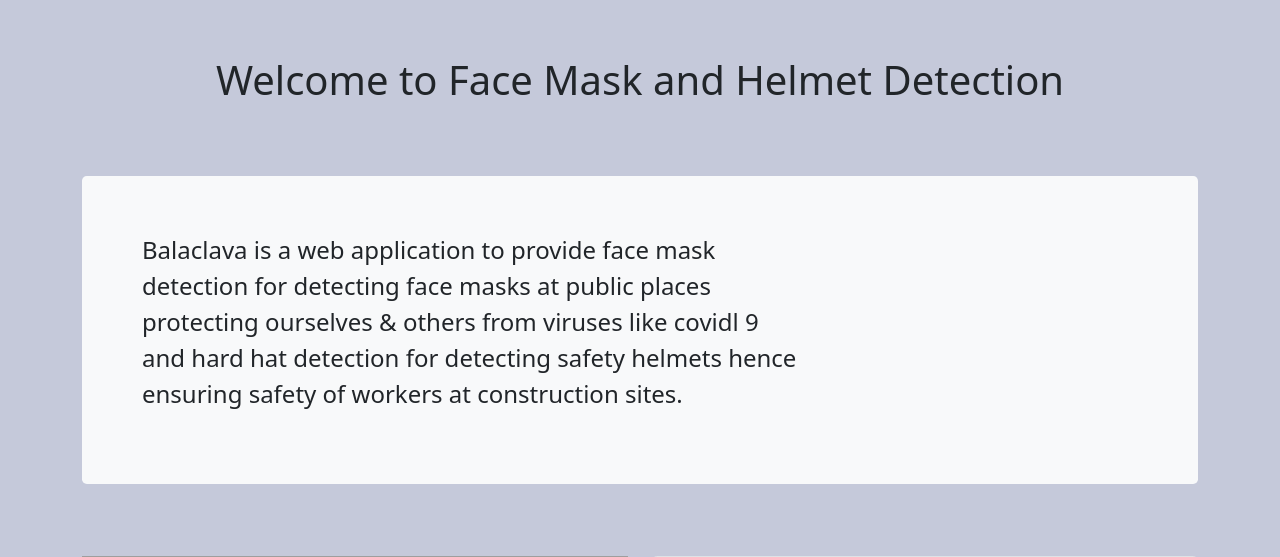
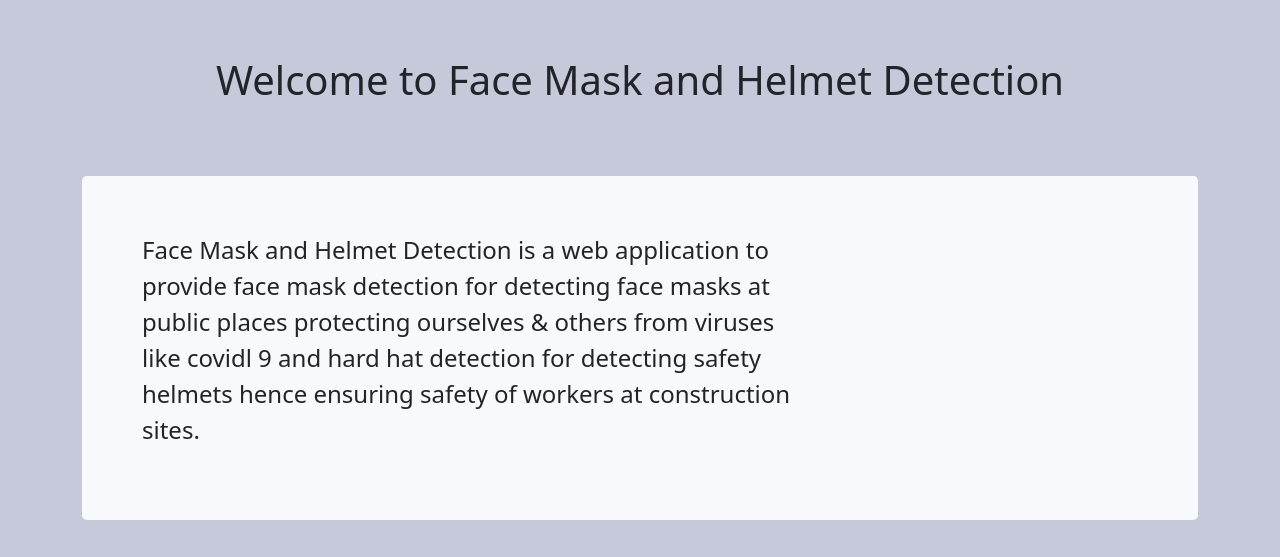
Before and after one commit to BHT-TK-001/Balaclava-Detection, a Django app: page / in a window 1280 px wide. Shown: the part 580-1137 px from the top of the page. Run offline with Django 3.2, Linux system fonts and the light colour scheme; grey boxes are pictures that could not be loaded.

Commit message:
First Commit

```diff
--- a/templates/index.html
+++ b/templates/index.html
@@ -124,7 +124,7 @@
   <div class="container my-3">
     <div class="p-5 mb-4 bg-light rounded-3">
       <div class="container-fluid py-2">
-        <p class="col-md-8 fs-4" style="text-align:left;">Balaclava is a web application to provide face mask detection
+        <p class="col-md-8 fs-4" style="text-align:left;">Face Mask and Helmet Detection is a web application to provide face mask detection
           for detecting face masks at public places protecting ourselves & others from viruses like covidl 9 and hard
           hat detection for detecting safety helmets hence ensuring safety of workers at construction sites.</p>
       </div>
```
Also changed, not shown: VISOR/face.py (+0 -43 lines), VISOR/helmet.py (+1 -45 lines), db.sqlite3.
